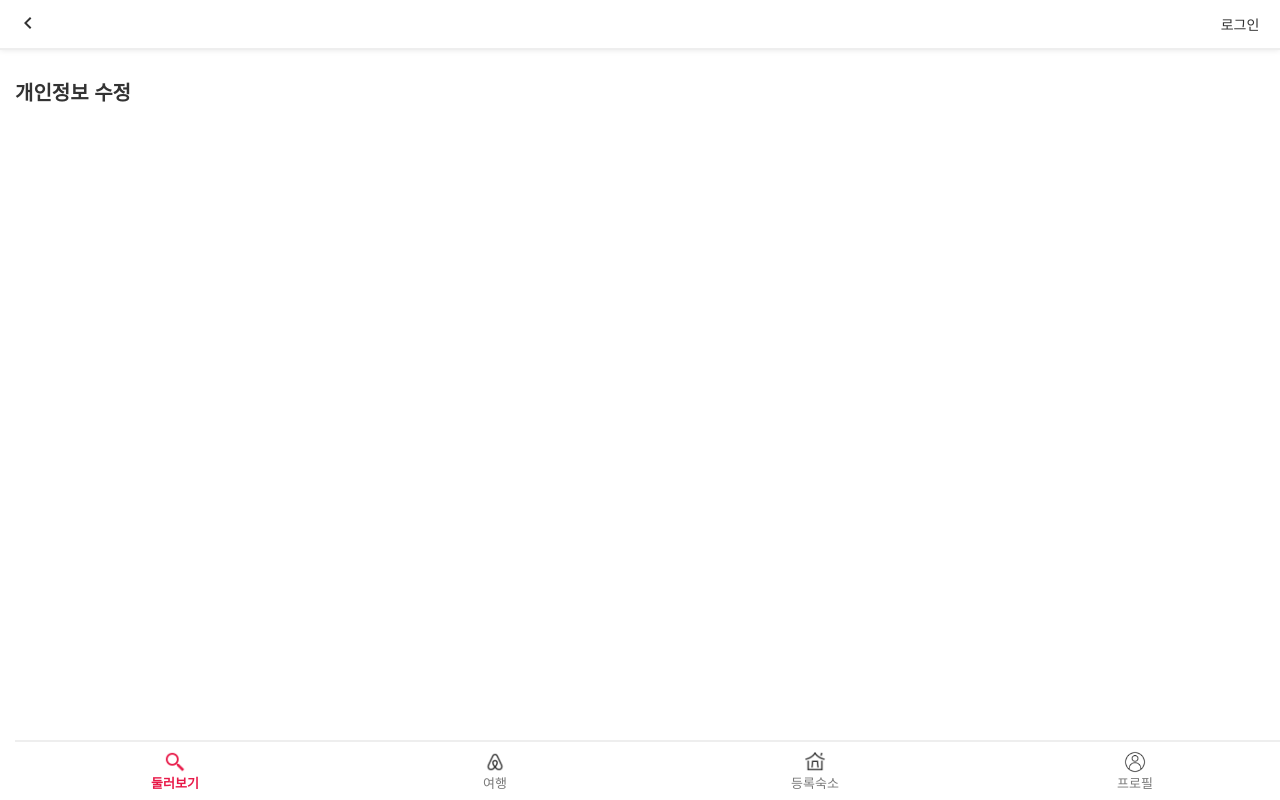
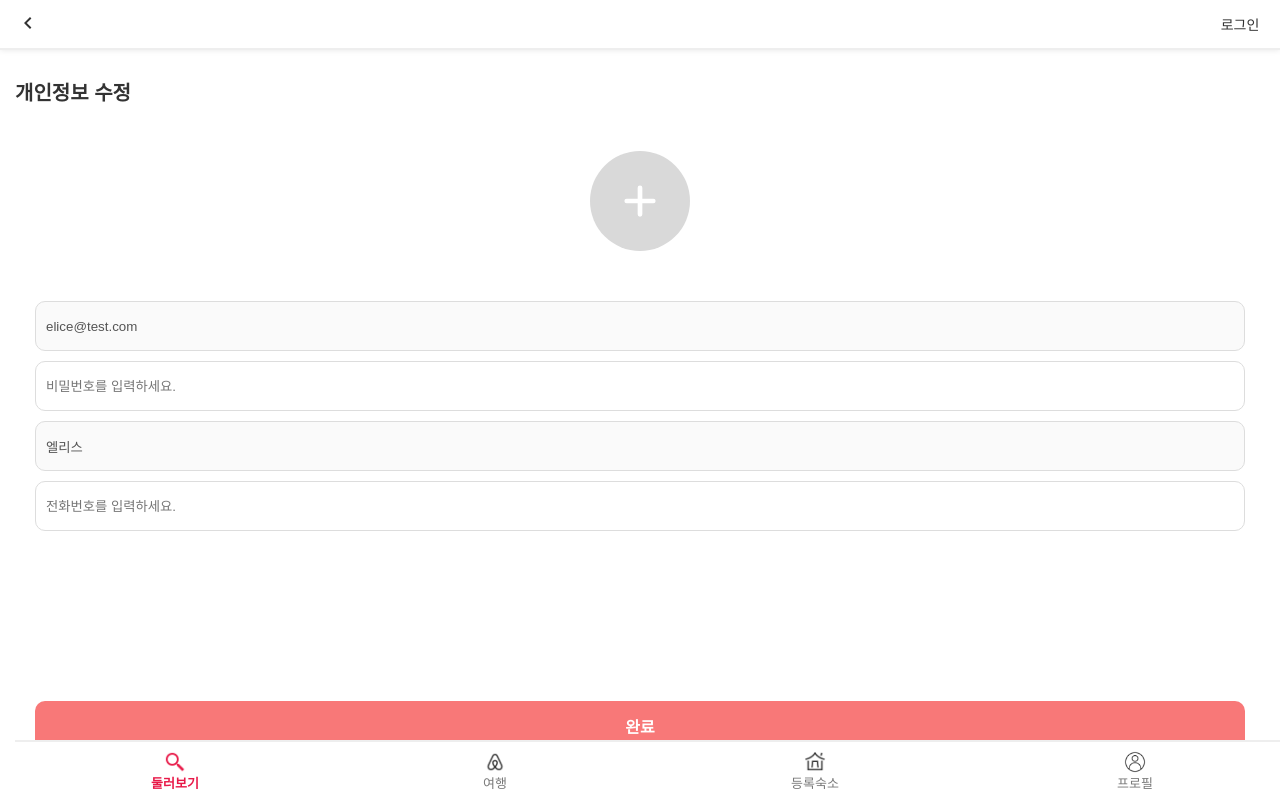
Before and after one commit to KHyeonbin/elice-project--stayandgo-front-, a React (Create React App) app: page /Profile/Edit in a window 1280 px wide. Built offline with nearby package versions, Linux system fonts and the light colour scheme; a web font is replaced by a local one.

Commit message:
Feat: 개인정보 수정 페이지, 개인정보 수정페이지-스타일 업데이트, 프로필이미지 업로드 기능 추가

```diff
--- /dev/null
+++ b/src/components/profile/ProfileEditPageStyle.jsx
@@ -0,0 +1,78 @@
+import styled from "styled-components";
+
+export const ProfileEditContainer = styled.div`
+  width: 100%;
+  margin: 0 auto;
+  padding: 20px;
+  display: flex;
+  flex-direction: column;
+  height: 80vh;
+`;
+
+export const ProfileEditSection = styled.section`
+  display: flex;
+  flex-direction: column;
+  align-items: center;
+  flex: 1;
+`;
+
+export const ProfileEditImgContainer = styled.div`
+  margin-bottom: 20px;
+`;
+
+export const ProfileEditImgPlaceholder = styled.div`
+  width: 100px;
+  height: 100px;
+  background-color: #d9d9d9;
+  border-radius: 50%;
+  display: flex;
+  align-items: center;
+  justify-content: center;
+  margin-bottom: 30px;
+  cursor: pointer;
+
+  svg {
+    color: white;
+  }
+`;
+
+export const ProfileEditForm = styled.form`
+  width: 100%;
+  display: flex;
+  flex-direction: column;
+  flex: 1;
+`;
+
+export const ProfileEditInput = styled.input`
+  margin-bottom: 10px;
+  padding: 10px;
+  width: 100%;
+  height: 50px;
+  border-radius: 10px;
+  border: 1px solid #dddddd;
+  outline: none;
+
+  &:focus {
+    border: 1px solid #f87878;
+  }
+`;
+
+export const ProfileEditButtonContainer = styled.div`
+  display: flex;
+  flex-direction: column;
+  margin-top: auto;
+  width: 100%;
+`;
+
+export const ProfileEditSaveButton = styled.button`
+  width: 100%;
+  height: 50px;
+  padding: 10px;
+  border: none;
+  border-radius: 10px;
+  color: white;
+  background-color: #f87878;
+  font-size: 16px;
+  font-weight: 700;
+  cursor: pointer;
+`;
--- /dev/null
+++ b/src/components/profile/ProfileImageUpload.jsx
@@ -0,0 +1,48 @@
+import React, { useRef } from "react";
+import { ProfileEditImgContainer, ProfileEditImgPlaceholder } from "./ProfileEditPageStyle";
+
+/** 개인정보 수정 프로필 이미지 업로드 */
+const ProfileImageUpload = ({ profileImg, setProfileImg }) => {
+  const fileInputRef = useRef(null);
+
+  // 이미지 변경될 때 호출되는 함수
+  const onChangeHandleImage = (e) => {
+    const file = e.target.files[0]; // 선택한 파일 가져오기
+    if (file) {
+      const fileReader = new FileReader(); // FileReader: 데이터를 비동기적으로 읽는데 도움을 주는 웹 api, 객체 형태
+      fileReader.onloadend = () => {
+        // onloadend: 성공여부와 상관없이 호출되는 이벤트 핸들러
+        setProfileImg(fileReader.result); // 파일 읽기가 완료되면 profileImg 상태 업데이트
+      };
+      fileReader.readAsDataURL(file); // 파일을 Data URL로 읽음
+    }
+  };
+
+  // 프로필 이미지 클릭 시 임력 요소 트리거하는 함수
+  const onClickHandleImageUpload = () => {
+    fileInputRef.current.click(); // 파일 입력 요소를 클릭하여 파일 선택 창을 열기
+  };
+
+  return (
+    <ProfileEditImgContainer>
+      <ProfileEditImgPlaceholder onClick={onClickHandleImageUpload}>
+        {profileImg ? (
+          <img src={profileImg} alt="Profile" style={{ width: "100px", height: "100px", borderRadius: "50%" }} />
+        ) : (
+          <svg xmlns="http://www.w3.org/2000/svg" viewBox="0 0 16 16" fill="currentColor" width="50" height="50">
+            <path d="M8.75 3.75a.75.75 0 0 0-1.5 0v3.5h-3.5a.75.75 0 0 0 0 1.5h3.5v3.5a.75.75 0 0 0 1.5 0v-3.5h3.5a.75.75 0 0 0 0-1.5h-3.5v-3.5Z" />
+          </svg>
+        )}
+        <input
+          type="file"
+          accept="image/*"
+          style={{ display: "none" }}
+          onChange={onChangeHandleImage}
+          ref={fileInputRef}
+        />
+      </ProfileEditImgPlaceholder>
+    </ProfileEditImgContainer>
+  );
+};
+
+export default ProfileImageUpload;
--- a/src/components/profile/ProfilePageStyle.jsx
+++ b/src/components/profile/ProfilePageStyle.jsx
@@ -21,7 +21,7 @@ export const ProfileImage = styled.div`
   width: 60px;
   height: 60px;
   border-radius: 50%;
-  background-color: #ddd;
+  background-color: #d9d9d9;
   margin-right: 20px;
 `;
 
--- a/src/pages/ProfileEditPage.jsx
+++ b/src/pages/ProfileEditPage.jsx
@@ -1,12 +1,41 @@
-import React from "react";
+import React, { useRef, useState } from "react";
 import SubLayout from "../components/layout/SubLayout";
 import MainFooter from "../components/layout/MainFooter";
+import {
+  ProfileEditContainer,
+  ProfileEditSection,
+  ProfileEditForm,
+  ProfileEditInput,
+  ProfileEditButtonContainer,
+  ProfileEditSaveButton,
+} from "../components/profile/ProfileEditPageStyle";
+import ProfileImageUpload from "../components/profile/ProfileImageUpload"; // 프로필 이미지 업로드 기능 컴포넌트
 
 const ProfileEditPage = () => {
+  const [profileImg, setProfileImg] = useState("");
   return (
     <>
       <SubLayout pageTitle="개인정보 수정">
-        {/* 개인정보 수정 페이지 추가 */}
+        <ProfileEditContainer>
+          <ProfileEditSection>
+            <ProfileImageUpload profileImg={profileImg} setProfileImg={setProfileImg} />
+            <ProfileEditForm>
+              <ProfileEditInput type="email" id="email" name="email" value="elice@test.com" disabled />
+              <ProfileEditInput
+                type="password"
+                id="password"
+                name="password"
+                placeholder="비밀번호를 입력하세요."
+                required
+              />
+              <ProfileEditInput type="text" id="name" name="name" value="엘리스" disabled />
+              <ProfileEditInput type="tel" id="phone" name="phone" placeholder="전화번호를 입력하세요." required />
+              <ProfileEditButtonContainer>
+                <ProfileEditSaveButton>완료</ProfileEditSaveButton>
+              </ProfileEditButtonContainer>
+            </ProfileEditForm>
+          </ProfileEditSection>
+        </ProfileEditContainer>
         <MainFooter />
       </SubLayout>
     </>
```
